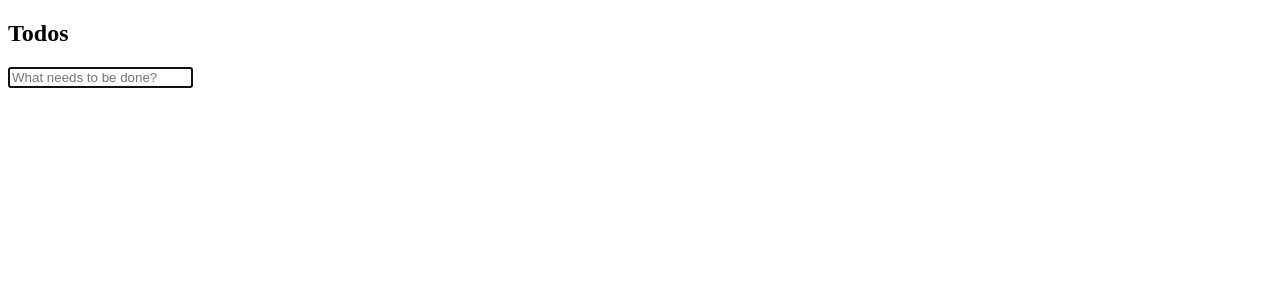
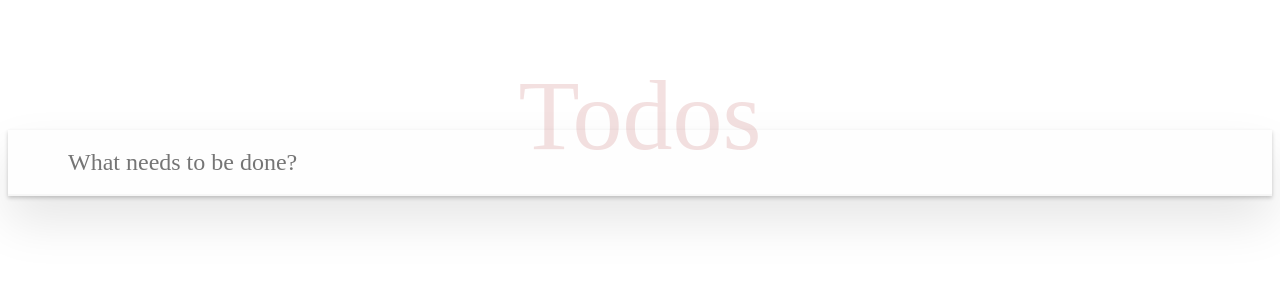
Before and after one commit to javascript-ninjas/angular-bem-challenge, an Angular app: page /withbem in a window 1280 px wide. Shown: the top 300 px of the page. Built offline with nearby package versions, Linux system fonts and the light colour scheme.

Commit message:
TodoApp with BEM

```diff
--- a/src/app/components/withbem/withbem.component.html
+++ b/src/app/components/withbem/withbem.component.html
@@ -1,24 +1,24 @@
-<section>
-    <header>
-        <h1>Todos</h1>
-        <input placeholder="What needs to be done?"
+<section class="app">
+    <header class="header">
+        <h1 class="header__title">Todos</h1>
+        <input class="header__input-text" placeholder="What needs to be done?"
                autofocus=""
                [(ngModel)]="newTodo.title" (keyup.enter)="addTodo()">
     </header>
-    <section *ngIf="todos.length > 0">
-        <ul>
-            <li *ngFor="let todo of todos" [class.completed]="todo.complete">
-                <div>
-                    <input type="checkbox"
+    <section class="main" *ngIf="todos.length > 0">
+        <ul class="list">
+            <li class="list__todo" *ngFor="let todo of todos" [class.completed]="todo.complete">
+                <div class="todo-wrapper">
+                    <input class="todo-wrapper__input-checkbox" type="checkbox"
                            (click)="toggleTodoComplete(todo)"
                            [checked]="todo.complete">
-                    <label>{{todo.title}}</label>
-                    <button (click)="removeTodo(todo)"></button>
+                    <label class="todo-wrapper__label">{{todo.title}}</label>
+                    <button class="todo-wrapper__button" (click)="removeTodo(todo)">X</button>
                 </div>
             </li>
         </ul>
     </section>
-    <footer *ngIf="todos.length > 0">
+    <footer class="footer" *ngIf="todos.length > 0">
         <span><strong>{{todos.length}}</strong> {{todos.length == 1 ? 'item' : 'items'}} left</span>
     </footer>
 </section>
--- a/src/app/components/withbem/withbem.component.scss
+++ b/src/app/components/withbem/withbem.component.scss
@@ -0,0 +1,95 @@
+.app {
+    background: #fff;
+    margin: 130px 0 40px 0;
+    position: relative;
+    box-shadow: 0 2px 4px 0 rgba(0, 0, 0, 0.2), 0 25px 50px 0 rgba(0, 0, 0, 0.1);
+}
+
+.header {
+    &__title {
+        position: absolute;
+        top: -155px;
+        width: 100%;
+        font-size: 100px;
+        font-weight: 100;
+        text-align: center;
+        color: rgba(175, 47, 47, 0.15);
+    }
+    &__input-text {
+        position: relative;
+        margin: 0;
+        width: 100%;
+        font-size: 24px;
+        font-family: inherit;
+        font-weight: inherit;
+        line-height: 1.4em;
+        color: inherit;
+        outline: none;
+        box-sizing: border-box;
+        -webkit-font-smoothing: antialiased;
+        padding: 16px 16px 16px 60px;
+        border: none;
+        background: rgba(0, 0, 0, 0.003);
+        box-shadow: inset 0 -2px 1px rgba(0, 0, 0, 0.03)
+    }
+}
+
+.main {
+    position: relative;
+    z-index: 2;
+    border-top: 1px solid #e6e6e6;
+}
+
+.list {
+    margin: 0;
+    padding: 0;
+    list-style: none;
+    &__todo {
+        &.completed {
+            text-decoration: line-through;
+            color: #ccc;
+        }
+    }
+}
+
+.todo-wrapper {
+    position: relative;
+    height: 70px;
+    border-bottom: solid 1px #e2e2e2;
+    &__input-checkbox {
+        position: absolute;
+        top: 50%;
+        left: 10px;
+        transform: translateY(-50%);
+    }
+    &__label {
+        word-break: break-all;
+        padding-top: 22px;
+        font-weight: bold;
+        font-size: 30px;
+        margin-left: 45px;
+        display: block;
+        line-height: 1.2;
+        transition: color 0.4s;
+    }
+    &__button {
+        position: absolute;
+        top: 50%;
+        transform: translateY(-50%);
+        right: 10px;
+        bottom: 0;
+        width: 40px;
+        height: 40px;
+        font-size: 30px;
+        color: #cc9a9a;
+        transition: color 0.2s ease-out;
+    }
+}
+
+.footer {
+    color: #777;
+    padding: 10px 15px;
+    height: 20px;
+    text-align: center;
+    border-top: 1px solid #e6e6e6;
+}
```
